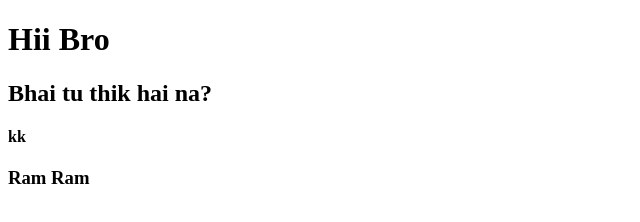
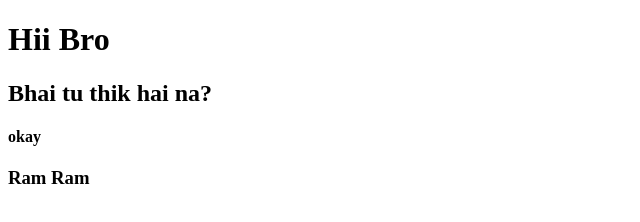
Before and after one commit to AmitChaudhary16/JavascriptProject, a plain HTML site: page index.html in a window 1280 px wide. Shown: the full height of the page, 0-640 px from the left. Drawn offline with Linux system fonts and the light colour scheme.

Commit message:
thik hkar diya bhai

```diff
--- a/index.html
+++ b/index.html
@@ -8,7 +8,7 @@
 <body>
     <h1>Hii Bro</h1>
     <h2>Bhai tu thik hai na?</h2>
-    <h4>kk</h4>
+    <h4>okay</h4>
     <h3>Ram Ram</h3>
 </body>
 </html>
```
